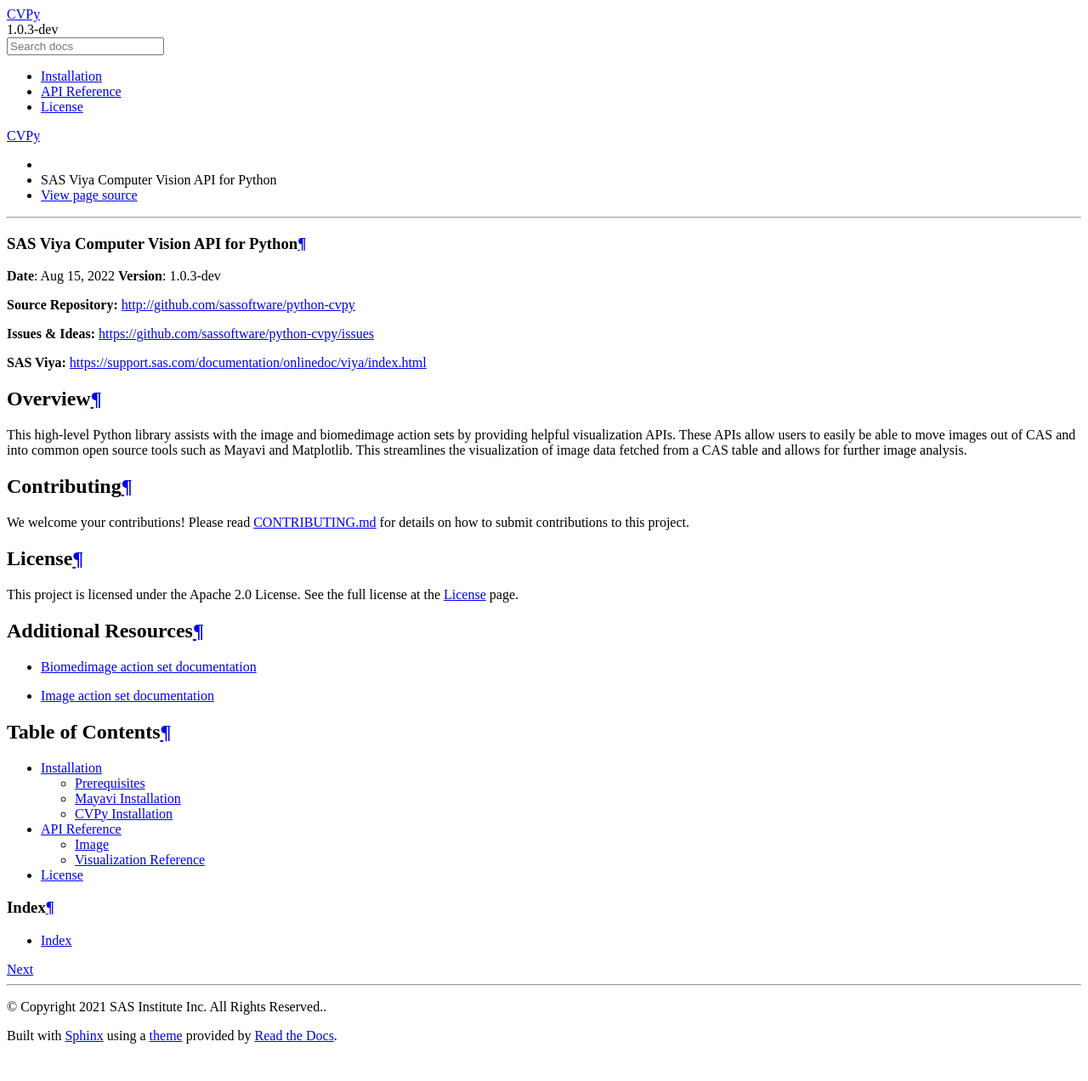
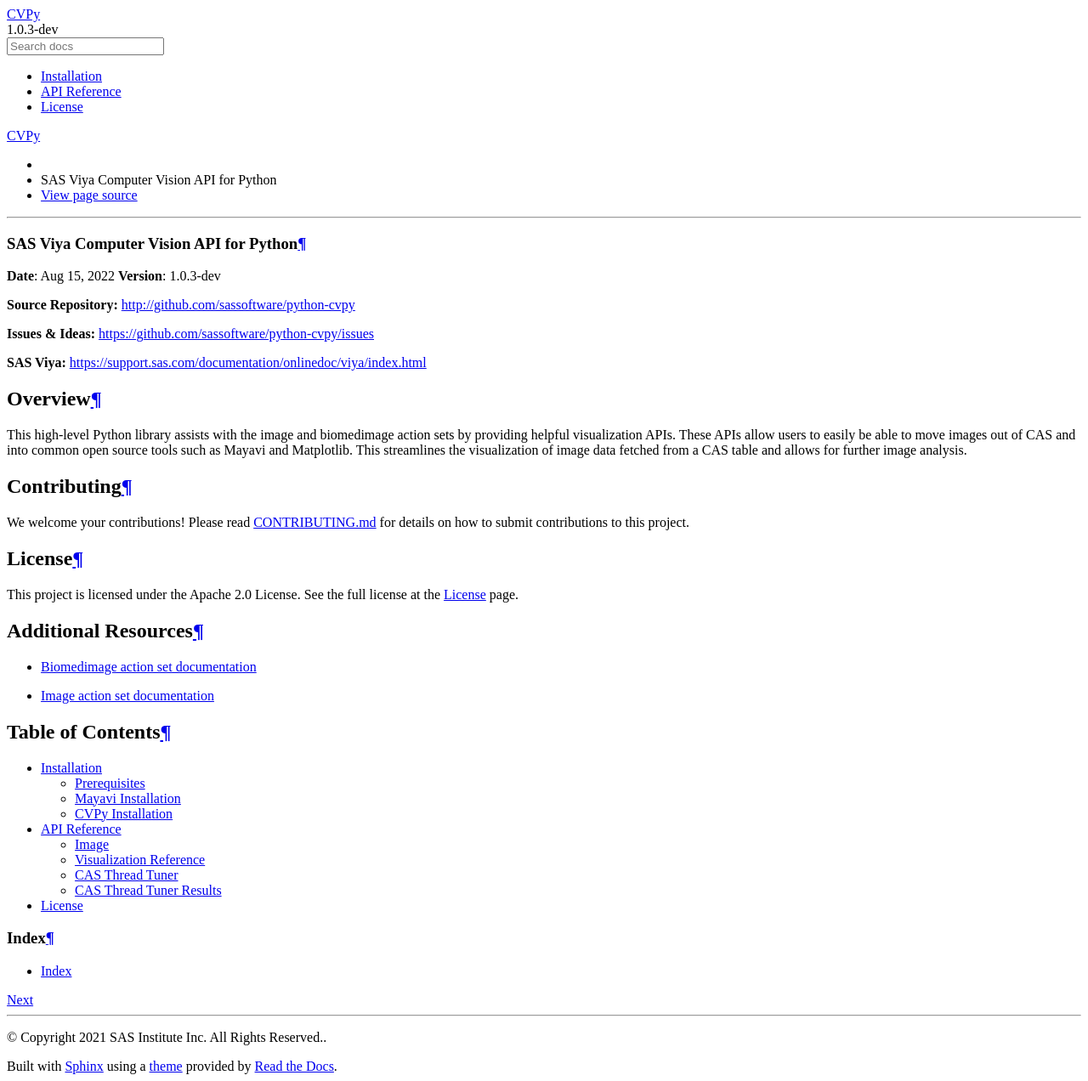
Before and after one commit to sassoftware/python-cvpy, a Sphinx documentation site: the page built from doc/source/index.rst, in a window 1280 px wide. Shown: the whole page at 85% size. Built offline with Sphinx 7.4.7 and the Read the Docs theme 2.0.0, drawn with Linux system fonts in a browser that asks for light colours; formulas are drawn with MathJax 3; before the commit the page ends 1236 px from its top, so only the background shows below that.

Commit message:
Updated API doc for CAS thread tuner.

```diff
--- a/doc/source/api.rst
+++ b/doc/source/api.rst
@@ -36,3 +36,25 @@
     display_3D_image_slices_from_array
     display_3D_image_slices
     display_3D_surface
+
+
+CAS Thread Tuner
+----------------
+
+.. currentmodule:: cvpy.utils.CASThreadTuner
+
+.. autosummary::
+    :toctree: generated/
+
+    tune_thread_count
+
+
+CAS Thread Tuner Results
+------------------------
+
+.. currentmodule:: cvpy.base.CASThreadTunerResults
+
+.. autosummary::
+    :toctree: generated/
+
+    plot_exec_times
```
